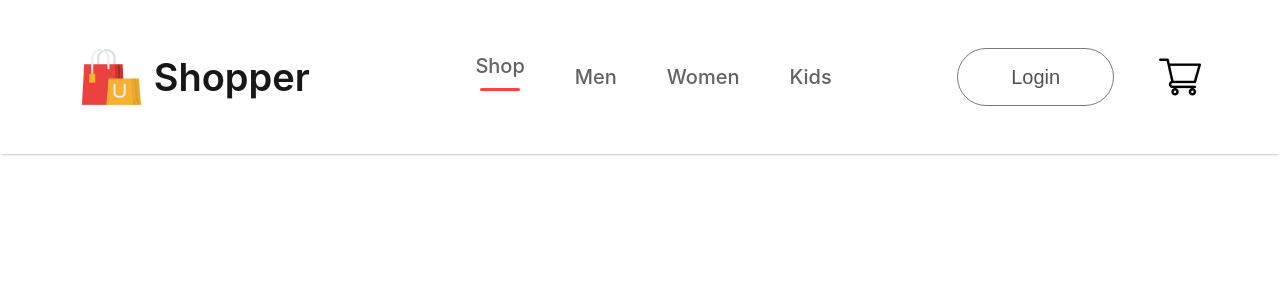
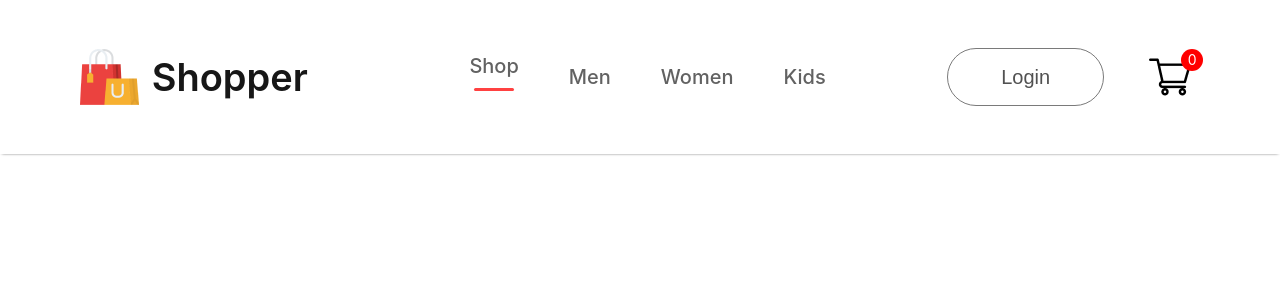
Before and after one commit to tajemouti/e-commerce, a React (Create React App) app: page / in a window 1280 px wide. Shown: the top 300 px of the page. Built offline with nearby package versions, Linux system fonts and the light colour scheme.

Commit message:
Implement a cart count

```diff
--- a/src/components/Navbar/Navbar.jsx
+++ b/src/components/Navbar/Navbar.jsx
@@ -21,7 +21,7 @@ const Navbar = () => {
         <div className="nav-login-cart">
             <button>Login</button>
             <img src={cart} alt="cart icon" />
-
+            <div className="nav-cart-count">0</div>
         </div>
     </div>
   )
--- a/src/components/Navbar/navbar.css
+++ b/src/components/Navbar/navbar.css
@@ -61,3 +61,17 @@
 .nav-login-cart button:active {
     background: #f3f3f3;
 }
+
+.nav-cart-count {
+    width: 22px;
+    height: 22px;
+    display: flex;
+    justify-content: center;
+    align-items: center;
+    margin-top: -35px;
+    margin-left: -55px;
+    border-radius: 11px;
+    font-size: 14px;
+    background: red;
+    color: white;
+}
```
